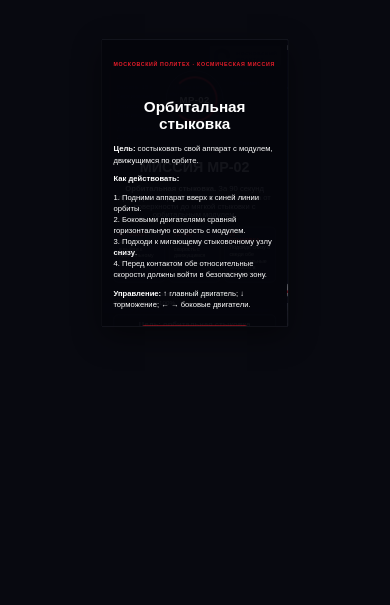
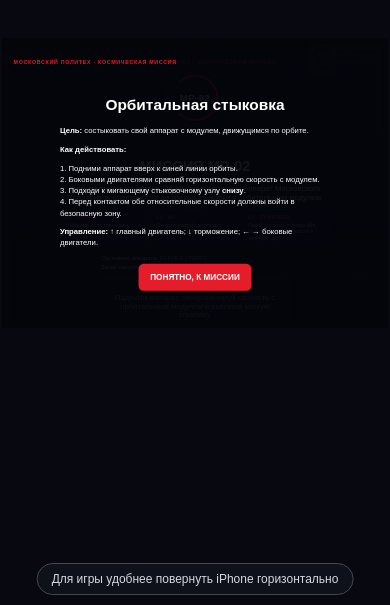
Before and after one commit to mp-digital-tools-IP/mospolytech-space-quest, a website: page missions/docking/index.html in a window 390 px wide. Shown: the part 239-844 px from the top of the page. Drawn offline with Linux system fonts and the light colour scheme.

Commit message:
Fix MP-02 cockpit layout and mobile scaling
Move all technical telemetry and mission guidance into a bottom cockpit and prevent iOS Safari double-shrinking the 800×600 game.

```diff
--- a/missions/docking/game-legacy.js
+++ b/missions/docking/game-legacy.js
@@ -35,8 +35,8 @@
 // Canvas & World Constants
 const CANVAS_WIDTH = 800;
 const CANVAS_HEIGHT = 600;
-const GROUND_Y = 550;         // Surface level
-const CSM_ORBIT_Y = 100;      // Height of CSM orbit
+const GROUND_Y = 385;         // Surface level; lower area is reserved for cockpit
+const CSM_ORBIT_Y = 65;       // Height of orbital module
 const CSM_SPEED = 0.7;        // Orbital speed of CSM (pixels per frame at 60fps, same unit as lm velocity)
 
 // Threshold Constants
@@ -1438,7 +1438,7 @@
         var relX = Math.abs(relVxRaw);
         var relY = Math.abs(relVyRaw);
 
-        if (altitudeNow < 300) {
+        if (altitudeNow < 190) {
             phaseName.innerText = "ЭТАП 1 · ВЗЛЁТ";
             phaseHint.innerText = "Набери высоту до орбитального коридора. Используй ↑ короткими или длинными импульсами.";
             phaseProgress.innerText = "1 / 3";
--- a/missions/docking/index.html
+++ b/missions/docking/index.html
@@ -10,21 +10,23 @@
 <style>
 *{box-sizing:border-box;-webkit-tap-highlight-color:transparent}
 html,body{margin:0;width:100%;height:100%;overflow:hidden;background:#080910;color:#fff;font-family:Arial,-apple-system,BlinkMacSystemFont,"Segoe UI",sans-serif}
-body{display:flex;align-items:center;justify-content:center}
-#game-container{position:relative;width:800px;height:600px;transform-origin:center center;background:#0b0b15;border:1px solid #343842;box-shadow:0 20px 60px rgba(0,0,0,.45);overflow:hidden}
+body{display:flex;align-items:center;justify-content:center;min-width:0;min-height:100%;overscroll-behavior:none}
+#viewport-shell{position:relative;overflow:hidden;flex:0 0 auto}
+#game-container{position:absolute;left:0;top:0;width:800px;height:600px;transform-origin:0 0;background:#0b0b15;border:0;box-shadow:none;overflow:hidden}
 canvas{display:block;width:800px;height:600px;background:#0b0b15}
 #brandbar{position:absolute;left:14px;right:14px;top:10px;height:48px;display:flex;align-items:center;justify-content:flex-end;pointer-events:none;z-index:7}
 #brandbar img{width:178px;height:auto;background:#fff;border-radius:7px;padding:6px 9px}
-#ui-layer{position:absolute;top:68px;left:14px;background:rgba(6,8,15,.78);border-left:4px solid #e51d2a;border-radius:8px;padding:10px 12px;pointer-events:none;text-shadow:0 1px 1px #000;z-index:6;min-width:180px}
-.stat-line{margin:3px 0;font-size:13px;line-height:1.25}
-.hud-title{font-size:10px;color:#e51d2a;letter-spacing:.12em;text-transform:uppercase;font-weight:700;margin-bottom:7px}
-#mission-clock{position:absolute;right:15px;top:70px;background:rgba(6,8,15,.82);border:1px solid #3a3e48;border-radius:9px;padding:8px 11px;font-size:13px;z-index:7;pointer-events:none}
-#mission-clock b{color:#e51d2a;font-size:17px}
-#phase-panel{position:absolute;left:50%;top:68px;transform:translateX(-50%);width:365px;max-width:46%;background:rgba(6,8,15,.86);border:1px solid #343946;border-radius:11px;padding:9px 13px;z-index:8;pointer-events:none;text-align:center;box-shadow:0 8px 30px rgba(0,0,0,.18)}
+#cockpit{position:absolute;left:0;right:0;bottom:0;height:205px;z-index:14;background:linear-gradient(180deg,rgba(9,11,17,.86),rgba(4,5,9,.98));border-top:1px solid #373c47;box-shadow:0 -16px 36px rgba(0,0,0,.24);display:flex;align-items:stretch;padding:10px 12px;gap:10px}
+#ui-layer{position:relative;top:auto;left:auto;width:245px;min-width:245px;background:rgba(15,18,27,.78);border-left:4px solid #e51d2a;border-radius:10px;padding:10px 12px;pointer-events:none;text-shadow:0 1px 1px #000;z-index:1;display:flex;flex-direction:column;justify-content:center}
+.stat-line{margin:2px 0;font-size:12px;line-height:1.28}
+.hud-title{font-size:9px;color:#e51d2a;letter-spacing:.12em;text-transform:uppercase;font-weight:700;margin-bottom:6px}
+#mission-clock{position:relative;right:auto;top:auto;width:96px;min-width:96px;background:rgba(15,18,27,.78);border:1px solid #3a3e48;border-radius:10px;padding:12px 8px;font-size:11px;z-index:1;pointer-events:none;text-align:center;display:flex;flex-direction:column;justify-content:center}
+#mission-clock b{color:#e51d2a;font-size:28px;line-height:1.05;margin:4px 0}
+#phase-panel{position:relative;left:auto;top:auto;transform:none;width:auto;max-width:none;flex:1;background:rgba(15,18,27,.78);border:1px solid #343946;border-radius:10px;padding:14px 15px;z-index:1;pointer-events:none;text-align:left;box-shadow:none;display:flex;flex-direction:column;justify-content:center}
 #phase-name{font-size:11px;font-weight:800;letter-spacing:.11em;color:#e51d2a}
-#phase-hint{font-size:11px;color:#e3e6eb;line-height:1.25;margin-top:3px}
-#phase-progress{position:absolute;right:9px;top:8px;color:#7f8791;font-size:10px;font-weight:700}
-#phase-panel:after{content:"";display:block;height:2px;width:42%;margin:7px auto 0;background:#e51d2a;border-radius:2px}
+#phase-hint{font-size:13px;color:#e3e6eb;line-height:1.34;margin-top:7px;max-width:330px}
+#phase-progress{position:absolute;right:11px;top:10px;color:#7f8791;font-size:10px;font-weight:700}
+#phase-panel:after{content:"";display:block;height:3px;width:72px;margin:11px 0 0;background:#e51d2a;border-radius:2px}
 #launch-overlay{position:absolute;inset:0;display:none;align-items:center;justify-content:center;z-index:40;background:radial-gradient(circle at 50% 58%,rgba(229,29,42,.17),rgba(5,6,12,.97) 55%);pointer-events:none}
 #launch-overlay.active{display:flex}
 #launch-count{font-size:132px;font-weight:900;line-height:1;color:#fff;letter-spacing:-.06em;text-shadow:0 0 34px rgba(229,29,42,.45);transform:scale(.82);opacity:0}
@@ -72,38 +74,37 @@
 #message-overlay{white-space:pre-line}
 #message-overlay .instructions{display:none}
 #pause-overlay{z-index:23}
-#touch-controls{display:none;position:absolute;right:24px;bottom:22px;width:220px;height:220px;z-index:15;pointer-events:auto}
-.touch-dpad{position:relative;width:220px;height:220px}
-.touch-btn{position:absolute;width:74px;height:74px;border:2px solid rgba(255,255,255,.55);border-radius:18px;background:rgba(18,21,31,.86);color:#fff;font-size:27px;font-weight:700;display:flex;align-items:center;justify-content:center;touch-action:none;-webkit-user-select:none;user-select:none;box-shadow:0 6px 18px rgba(0,0,0,.25)}
+#touch-controls{display:none;position:relative;right:auto;bottom:auto;width:185px;min-width:185px;height:185px;z-index:2;pointer-events:auto;align-self:center}
+.touch-dpad{position:relative;width:185px;height:185px}
+.touch-btn{position:absolute;width:70px;height:70px;border:2px solid rgba(255,255,255,.55);border-radius:18px;background:rgba(18,21,31,.96);color:#fff;font-size:27px;font-weight:700;display:flex;align-items:center;justify-content:center;touch-action:none;-webkit-user-select:none;user-select:none;box-shadow:0 6px 18px rgba(0,0,0,.25)}
 .touch-btn:active{background:#e51d2a;border-color:#ff737d}
-.touch-up{top:0;left:73px}.touch-down{bottom:0;left:73px}.touch-left{top:73px;left:0}.touch-right{top:73px;right:0}
+.touch-up{top:0;left:57px}.touch-down{bottom:0;left:57px}.touch-left{top:57px;left:0}.touch-right{top:57px;right:0}
 .touch-btn small{font-size:8px;display:block;line-height:1.1}
 #achievement-notification{position:absolute;top:70px;right:14px;background:#161922;border:1px solid #e51d2a;border-radius:10px;padding:10px 13px;display:none;z-index:25;max-width:240px}
 .achievement-header{color:#e51d2a;font-size:10px;text-transform:uppercase}.achievement-title{font-weight:700;margin:3px 0}.achievement-desc{font-size:11px;color:#aaa}
 #trophy-grid{display:grid;grid-template-columns:1fr 1fr;gap:8px}.trophy-item{border:1px solid #333;padding:8px;border-radius:8px}.trophy-icon{font-size:22px}.trophy-name{font-weight:700}.trophy-description{font-size:10px;color:#aaa}
 #start-touch-note{position:absolute;left:14px;bottom:15px;color:#7d838d;font-size:10px;z-index:5}
-@media(max-width:820px){
- #brandbar img{width:150px}
- #ui-layer{top:62px}
-}
+#rotate-note{display:none;position:fixed;left:50%;bottom:max(10px,env(safe-area-inset-bottom));transform:translateX(-50%);z-index:80;background:rgba(15,18,27,.94);border:1px solid #424854;border-radius:999px;padding:8px 14px;color:#d5d9df;font-size:12px;white-space:nowrap;pointer-events:none}
+@media(max-width:820px){#brandbar img{width:150px}}
+@media(orientation:portrait) and (max-width:600px){#rotate-note{display:block}}
 </style>
 </head>
 <body>
+<div id="viewport-shell">
 <div id="game-container">
   <canvas id="gameCanvas" width="800" height="600"></canvas>
 
   <div id="brandbar"><img src="../../assets/polytech_logo_main_RGB_RUS.png" alt="Московский Политех"></div>
 
+  <div id="cockpit">
     <div id="ui-layer">
-    <div class="hud-title">Телеметрия аппарата</div>
+      <div class="hud-title">Приборная панель</div>
       <div class="stat-line">Высота: <span id="altitude">0</span> м</div>
-    <div class="stat-line">Вертикальная скорость: <span id="v-vel">0.0</span> м/с</div>
-    <div class="stat-line">Горизонтальная скорость: <span id="h-vel">0.0</span> м/с</div>
+      <div class="stat-line">V вертик.: <span id="v-vel">0.0</span> м/с</div>
+      <div class="stat-line">V гориз.: <span id="h-vel">0.0</span> м/с</div>
       <div class="stat-line">Топливо: <span id="fuel">100</span>%</div>
-    <div class="stat-line" style="margin-top:7px;padding-top:6px;border-top:1px solid #414550">
-      До орбитального модуля: <span id="distance-csm">-</span> м<br>
-      ΔV X: <span id="rel-vx">0.0</span> <span id="vx-hint"></span><br>
-      ΔV Y: <span id="rel-vy">0.0</span> <span id="vy-hint"></span>
+      <div class="stat-line" style="margin-top:6px;padding-top:5px;border-top:1px solid #414550">
+        Дистанция: <span id="distance-csm">-</span> м · ΔVx <span id="rel-vx">0.0</span> <span id="vx-hint"></span> · ΔVy <span id="rel-vy">0.0</span> <span id="vy-hint"></span>
       </div>
     </div>
 
@@ -112,7 +113,18 @@
       <div id="phase-name">ПОДГОТОВКА</div>
       <div id="phase-hint">Запусти миссию</div>
     </div>
-  <div id="mission-clock">Время: <b id="mission-time">90</b> с</div>
+
+    <div id="mission-clock">ОСТАЛОСЬ<b id="mission-time">90</b>СЕК</div>
+
+    <div id="touch-controls">
+      <div class="touch-dpad">
+        <button class="touch-btn touch-up" data-key="ArrowUp">↑<small>ТЯГА</small></button>
+        <button class="touch-btn touch-left" data-key="ArrowLeft">←</button>
+        <button class="touch-btn touch-down" data-key="ArrowDown">↓</button>
+        <button class="touch-btn touch-right" data-key="ArrowRight">→</button>
+      </div>
+    </div>
+  </div>
 
   <div id="message-overlay">
     <h1 id="msg-title">Статус миссии</h1>
@@ -157,15 +169,6 @@
     <div class="instructions"><button class="action" type="button" onclick="window.mpDockingHideTutorial && window.mpDockingHideTutorial()">ПОНЯТНО, К МИССИИ</button></div>
   </div>
 
-  <div id="touch-controls">
-    <div class="touch-dpad">
-      <button class="touch-btn touch-up" data-key="ArrowUp">↑<small>ТЯГА</small></button>
-      <button class="touch-btn touch-left" data-key="ArrowLeft">←</button>
-      <button class="touch-btn touch-down" data-key="ArrowDown">↓</button>
-      <button class="touch-btn touch-right" data-key="ArrowRight">→</button>
-    </div>
-  </div>
-
   <div id="launch-overlay" aria-hidden="true">
     <div id="launch-count">3</div>
     <div id="launch-sub">СИСТЕМЫ ГОТОВЫ</div>
@@ -186,16 +189,24 @@
 
   <div id="start-touch-note">Сенсорное управление · миссия до 90 секунд · короткие импульсы дают больше точности</div>
 </div>
+</div>
+<div id="rotate-note">Для игры удобнее повернуть iPhone горизонтально</div>
 
 <script>
 (function(){
-  var GAME_W=800,GAME_H=600,PAD=8;
+  var GAME_W=800,GAME_H=600,PAD=4;
   function resize(){
     var el=document.getElementById('game-container');
-    if(!el)return;
-    var scaleX=(window.innerWidth-PAD)/GAME_W;
-    var scaleY=(window.innerHeight-PAD)/GAME_H;
-    var scale=Math.min(scaleX,scaleY,1);
+    var shell=document.getElementById('viewport-shell');
+    if(!el||!shell)return;
+    var vw=Math.max(240,window.innerWidth||document.documentElement.clientWidth||800);
+    var vh=Math.max(240,window.innerHeight||document.documentElement.clientHeight||600);
+    var scaleX=(vw-PAD)/GAME_W;
+    var scaleY=(vh-PAD)/GAME_H;
+    var scale=Math.min(scaleX,scaleY);
+    if(scale>1.18)scale=1.18;
+    shell.style.width=Math.round(GAME_W*scale)+'px';
+    shell.style.height=Math.round(GAME_H*scale)+'px';
     el.setAttribute('data-scale',String(scale));
     if(!el.className.match(/launch-rumble/)) el.style.transform='scale('+scale+')';
   }
```
Also changed, not shown: tests/docking-ipad.spec.js (+27 -2 lines), .github/workflows/docking-ipad.yml. Lines whose indentation alone changed are shown as unchanged.
